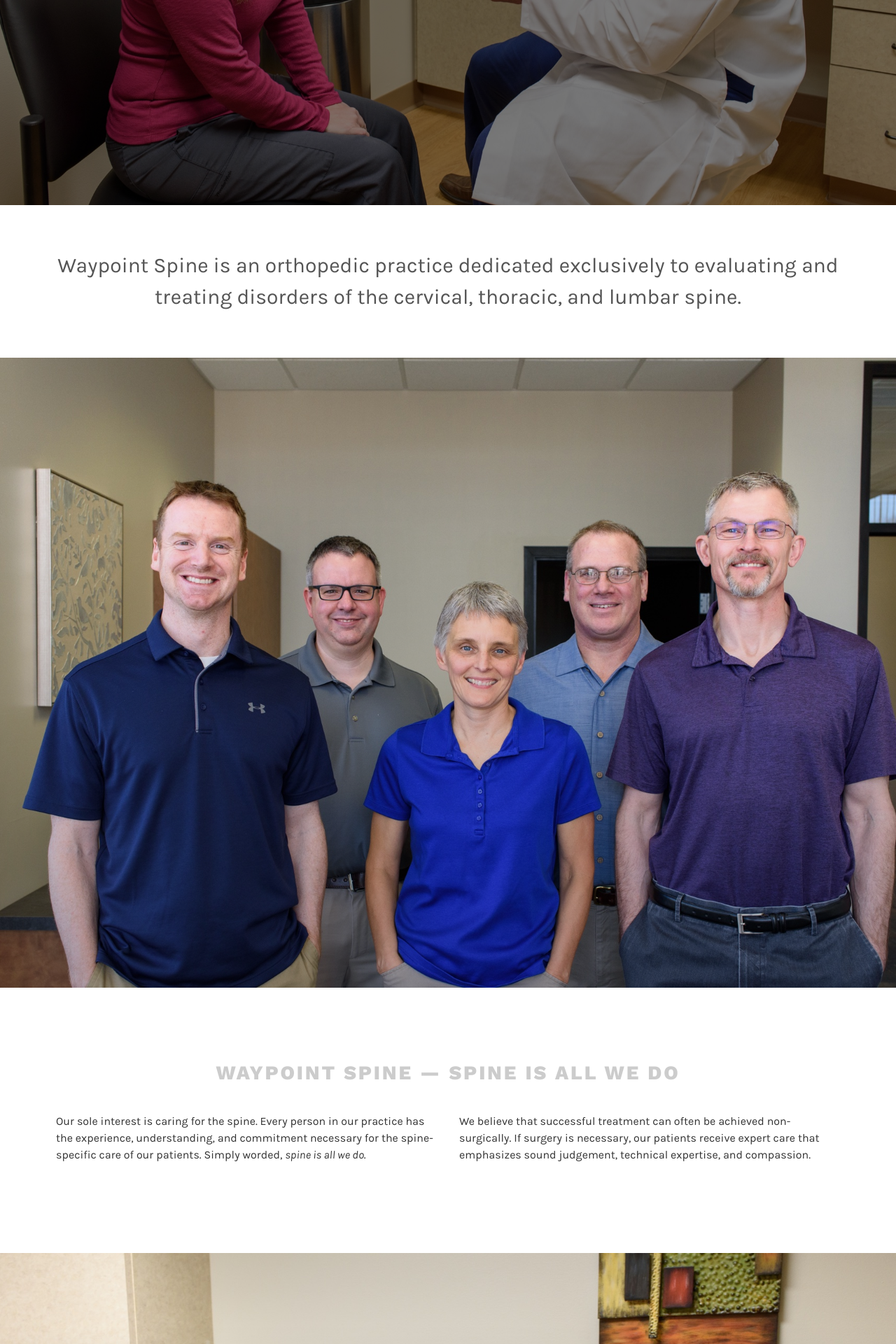
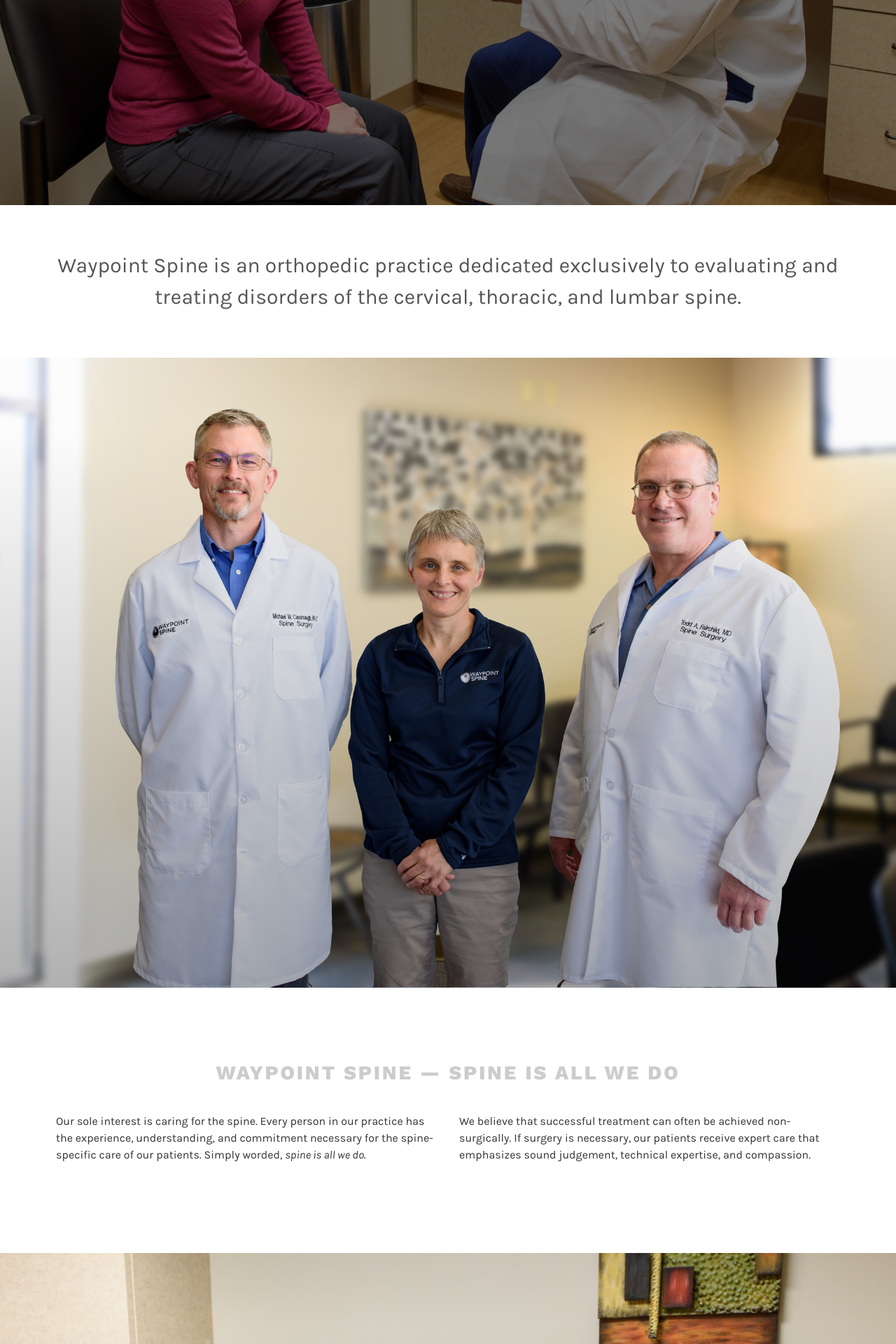
Before and after one commit to lfairchild/waypoint-spine, a Jekyll site: the page built from index.html, in a window 1280 px wide. Shown: the part 610-2530 px from the top of the page at 70% size. Built offline with Jekyll 4.4.1, drawn with Linux system fonts in a browser that asks for light colours.

Commit message:
Update index.html

```diff
--- a/index.html
+++ b/index.html
@@ -19,7 +19,7 @@ description: Waypoint Spine is an orthopedic practice dedicated to evaluating an
 	</span>
 
 
-	<div class="panel-image" style="background-image: url({{ "/assets/img/portrait-team.jpg" | relative_url }});">
+	<div class="panel-image" style="background-image: url({{ "/assets/img/ed_Portrait-team-02.jpg" | relative_url }});">
 		<div class="panel-image-prop" style="padding-top: 60%"></div>
 	</div>
 
```
